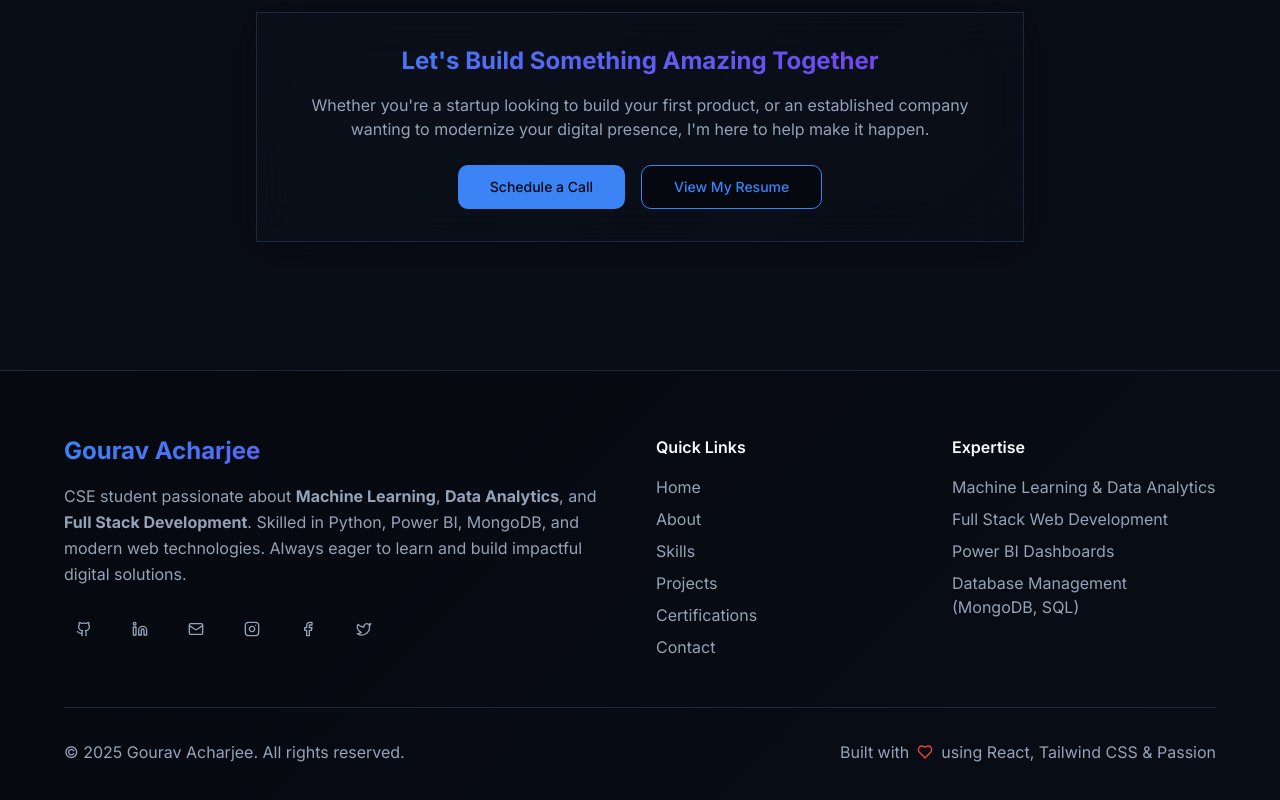
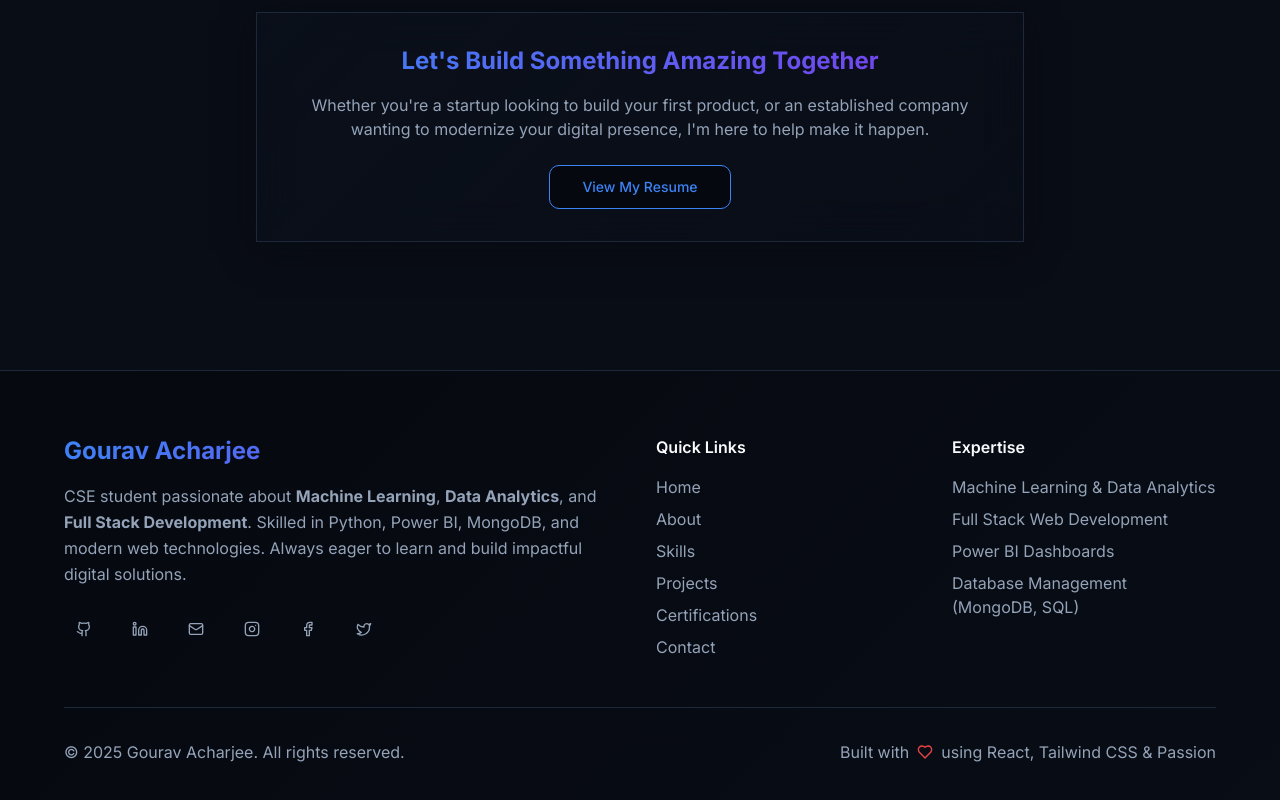
Before and after one commit to Gourav412/Portfolio, a React (Vite) app: page / in a window 1280 px wide. Shown: the part 8407-9207 px from the top of the page. Built offline with nearby package versions, Linux system fonts and the light colour scheme.

Commit message:
Update ContactSection.tsx

```diff
--- a/src/components/ContactSection.tsx
+++ b/src/components/ContactSection.tsx
@@ -149,10 +149,8 @@ const ContactSection = () => {
                 wanting to modernize your digital presence, I'm here to help make it happen.
               </p>
               <div className="flex flex-col sm:flex-row gap-4 justify-center">
-                <Button size="lg" className="bg-primary hover:bg-primary-glow text-primary-foreground">
-                  Schedule a Call
-                </Button>
-                <Button size="lg" variant="outline" className="border-primary text-primary hover:bg-primary hover:text-primary-foreground">
+                <Button size="lg" variant="outline" className="border-primary text-primary hover:bg-primary hover:text-primary-foreground"
+                        onClick={() => window.open('/lovable-uploads/cv.pdf', '_blank')}>
                   View My Resume
                 </Button>
               </div>
```
